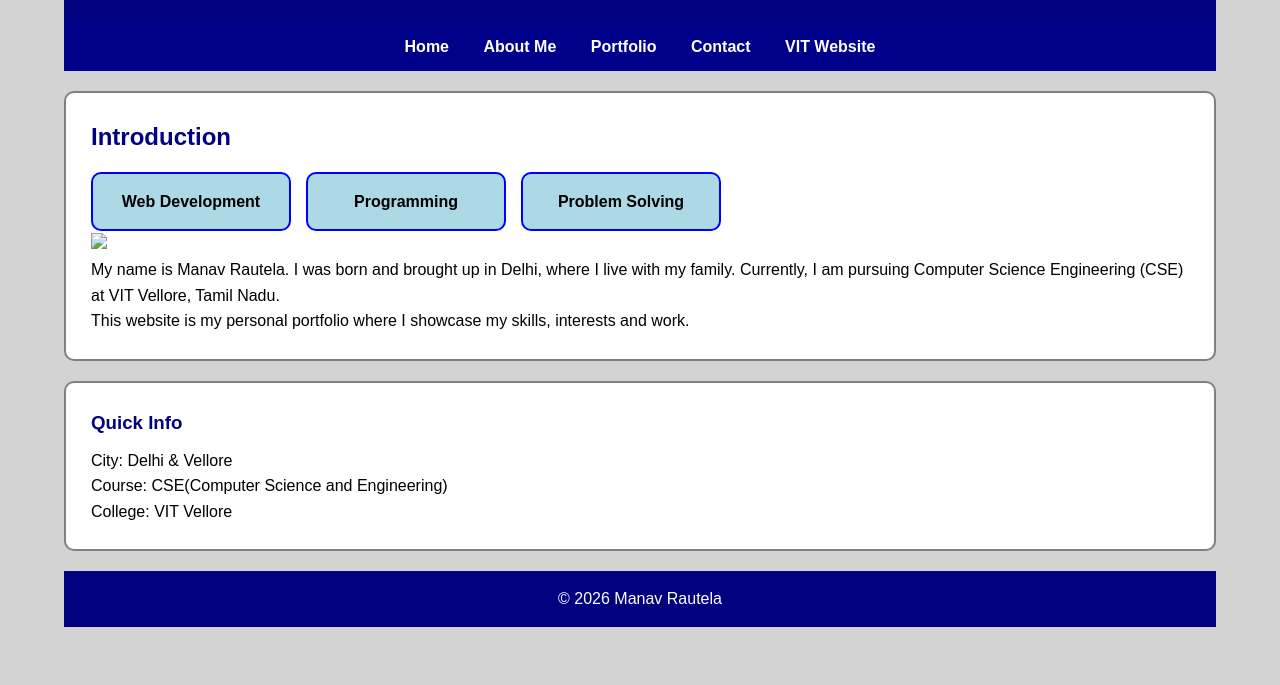
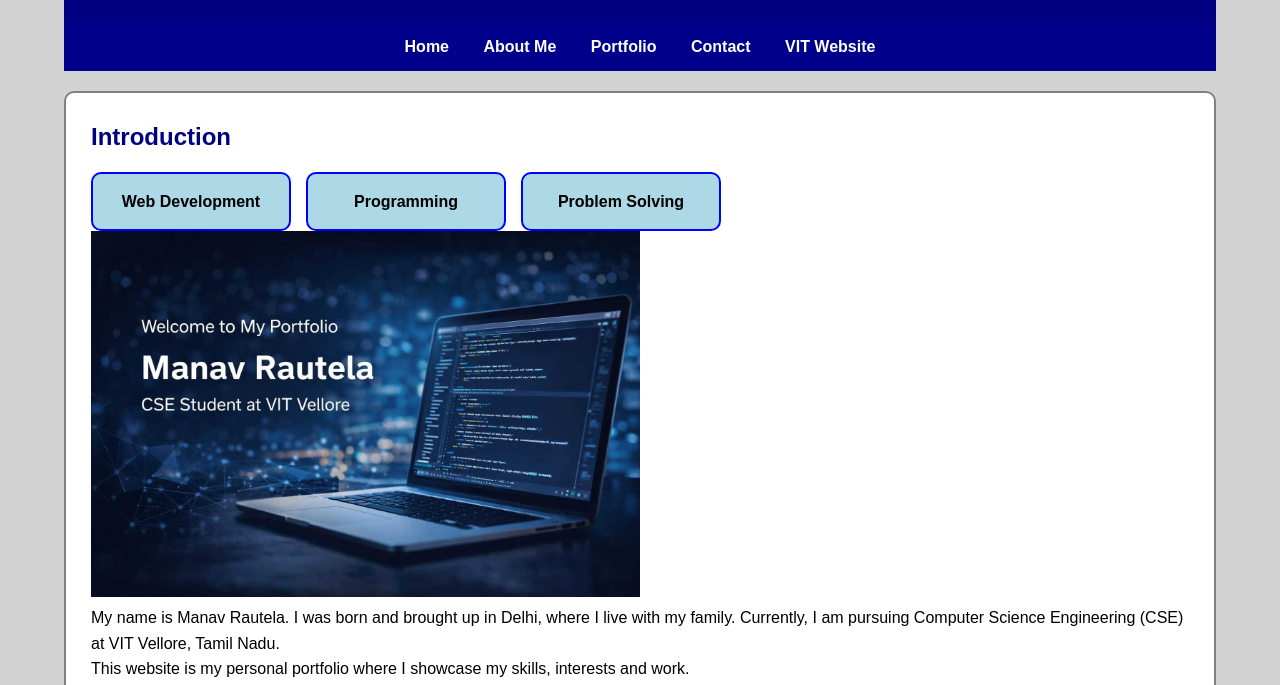
Before and after one commit to ManavRautela/portfolio, a plain HTML site: page index.html in a window 1280 px wide. Shown: the part 115-800 px from the top of the page. Drawn offline with Linux system fonts and the light colour scheme.

Commit message:
Update index.html

```diff
--- a/index.html
+++ b/index.html
@@ -28,7 +28,7 @@
     <div class="card">Problem Solving</div>
 </div>
 
-    <img src="images/banner.jpeg" width="100%">
+    <img src="images/banner.jpg" width="50%">
     <p>
         My name is Manav Rautela. I was born and brought up in Delhi, where I live with my family.
         Currently, I am pursuing Computer Science Engineering (CSE) at VIT Vellore, Tamil Nadu.
```
